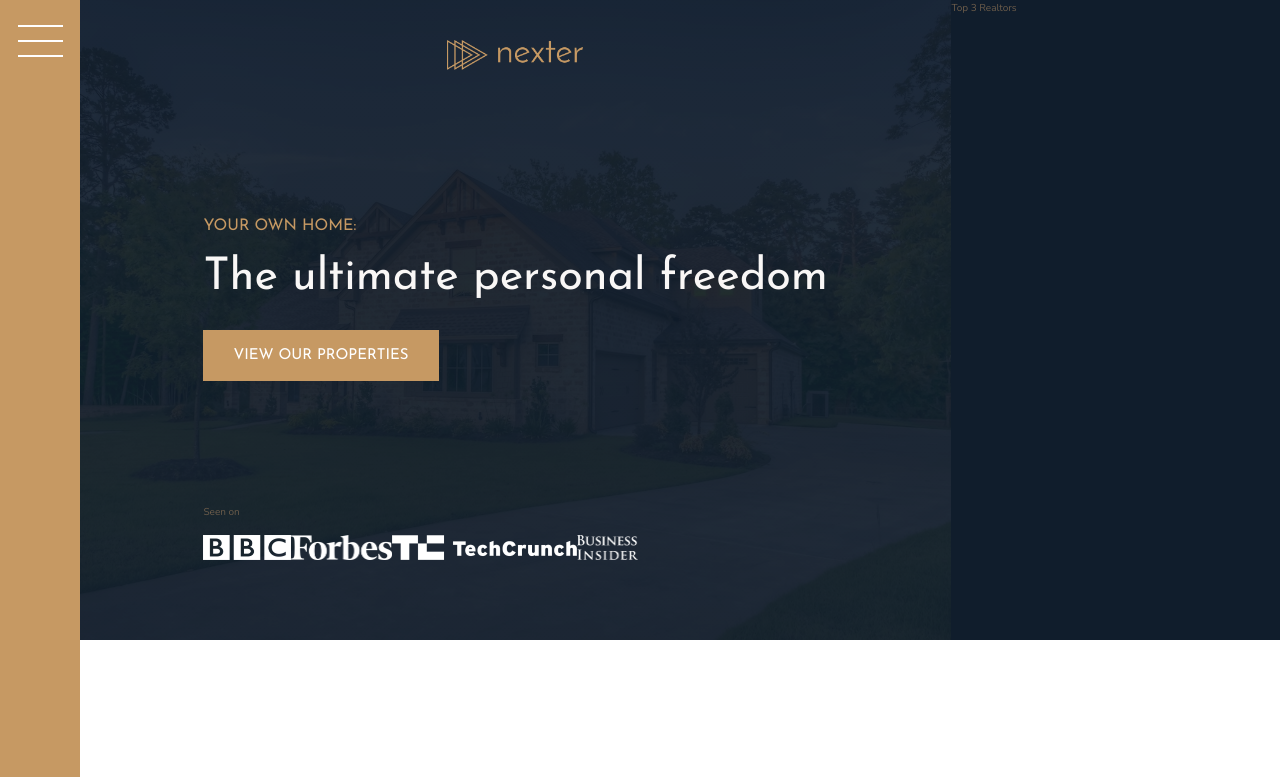
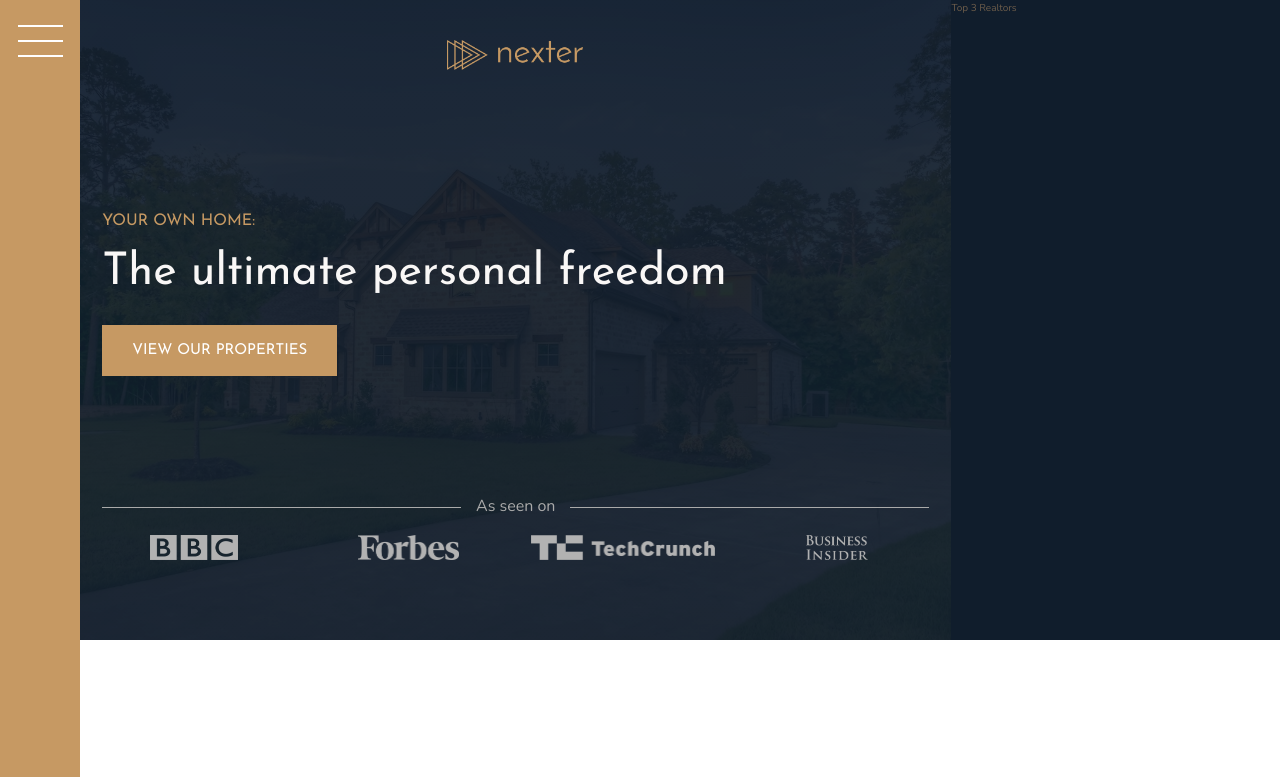
Before and after one commit to nikkisato/Nexter-Project, a website: page index.html in a window 1280 px wide. Shown: the top 777 px of the page. Drawn offline with nearby package versions, Linux system fonts and the light colour scheme.

Commit message:
finished header

```diff
--- a/index.html
+++ b/index.html
@@ -23,7 +23,7 @@
       <h3 class="heading-3">Your own home:</h3>
       <h1 class="heading-1">The ultimate personal freedom</h1>
       <button class="btn header__btn">View our properties</button>
-      <div class="header__seenon-text">Seen on</div>
+      <div class="header__seenon-text">As seen on</div>
       <div class="header__seenon-logos">
         <img src="img/logo-bbc.png " alt="Seen on logo 1 " />
         <img src="img/logo-forbes.png " alt="Seen on logo 2 " />
--- a/sass/_header.scss
+++ b/sass/_header.scss
@@ -29,12 +29,31 @@
   }
 
   &__seenon-text {
+    display: grid;
+    grid-template-columns: 1fr max-content 1fr;
+    grid-column-gap: 1.5rem;
+    align-items: center;
+
+    font-size: 1.6rem;
+    color: $color-grey-light-2;
+
+    &::before,
+    &::after {
+      content: '';
+      height: 1px;
+      display: block;
+      background-color: currentColor;
+    }
   }
 
   &__seenon-logos {
-    display: flex;
+    display: grid;
+    grid-template-columns: repeat(4, 1fr);
+    grid-gap: 3rem;
+    justify-items: center;
     img {
       height: 2.5rem;
+      filter: brightness(70%);
     }
   }
 }
```
Also changed, not shown: css/style.css.
